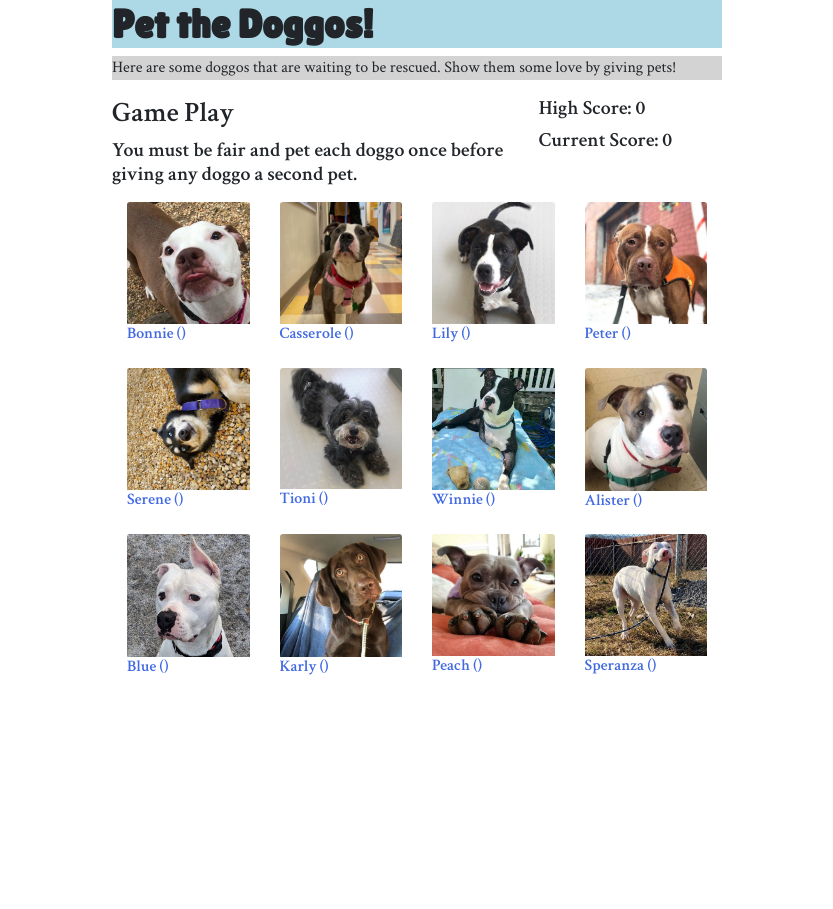
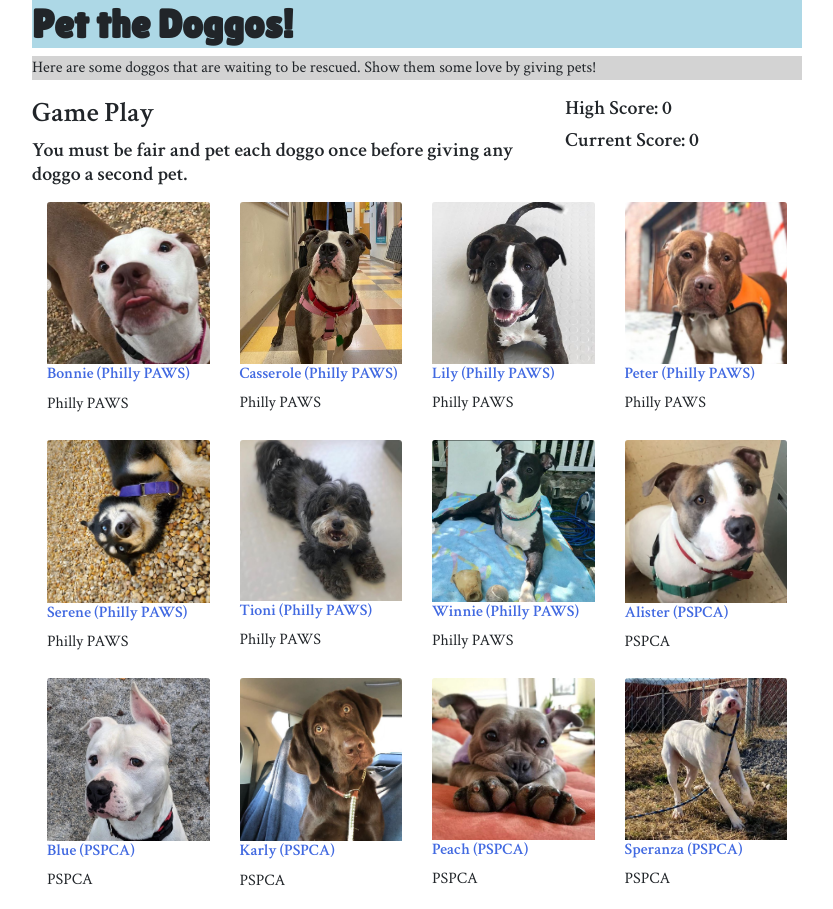
Before and after one commit to jshou403/click-a-dog, a React (Create React App) app: page / in a window 1280 px wide. Shown: the whole page, without its empty margins (223-1056 px from the left). Before the commit the page ends 800 px from the top, so only its background shows below. Built offline with nearby package versions, Linux system fonts and the light colour scheme.

Commit message:
Dog cards and full info are rendering to page. Started logic for updating score.

```diff
--- a/src/App.js
+++ b/src/App.js
@@ -14,21 +14,51 @@ class App extends React.Component {
 
   state = {
     doggosState: doggos,
+    // counter: 0,
     score: 0,
     highScore: 0,
     clickedDogs: []
   }
 
   whenPet = id => {
-    console.log(id);
+
+    // ?????!!!!!
+    const { score } = this.state;
+    // const { counter } = this.state;
+
+    console.log(`\n--- ID Clicked: ${id} ---`);
+
     // check if id is inside of clickedDogs array
-    // if it's not, add it to the clickedDogs array and increase the score using setState
-      // check if score > highscore, if so, set highScore to currentScore using setState
-    // if it is, reset the score to 0 using setState
+    if (this.state.clickedDogs.includes(id)) {
+      // if ID is in array...
+      console.log(`GAME OVER\nALREADY in array: ${this.state.clickedDogs}`);
+
+      // 1 - reset current state of _____ to 0
+
+      // 2 - run shuffle function
+
+    } else {
+      // if ID is not in array...
+
+      // 1 - add it to the clickedDogs array
+      this.state.clickedDogs.push(id);
+      console.log(`ADDED to array: ${this.state.clickedDogs}`);
+
+      // 2 - and increase the score using setState
+      // let scoreTracker use the value of const score to add to score
+      let scoreTracker = score + 1;
+      // set the value of the score property to the value of the scoreTracker
+      this.setState({ score: scoreTracker });
+
+      console.log(`\nscoreTracker: ${scoreTracker}`);
+      // console.log(`score: ${score}`);
+      // console.log(`this.state.score: ${this.state.score}`);
+    }
+
   }
 
   render() {
-    console.log(doggos);
+    // console.log(doggos);
     return (
       <Wrapper>
 
@@ -36,13 +66,13 @@ class App extends React.Component {
 
         <div className="row">
           <Instructions />
-            <Score />
+          <Score highScore={this.state.highScore} score={this.state.score} />
         </div>
 
         <div className="container">
           <div className="row">
             {this.state.doggosState.map(doggo => (
-                <DogCard onClick={this.whenPet} image={doggo.imageUrl} id={doggo.id} key={doggo.id} name={doggo.name} insta={doggo.insta.handle} />
+              <DogCard onClick={() => this.whenPet(doggo.id)} image={doggo.imageUrl} id={doggo.id} key={doggo.id} name={doggo.name} insta={doggo.insta.handle} />
 
             ))}
           </div>
--- a/src/components/Score/index.js
+++ b/src/components/Score/index.js
@@ -1,17 +1,17 @@
 import React from "react";
 import "./style.css";
 
-function Score() {
+function Score(props) {
     return (
         <div className="col-4 align-text-bottom">
-            <div className="highScore">
-           <h5>High Score: <span id="highScore">0</span></h5>
-           </div>
-           <div className="currentScore">
-               <h5>Current Score: <span id="currentScore">0</span></h5>
-           </div>
+            <div>
+                <h5>High Score: {props.highScore}</h5>
+            </div>
+            <div>
+                <h5>Current Score: {props.score}</h5>
+            </div>
         </div>
-            )
-        }
+    )
+}
 
 export default Score;
--- a/src/doggos.json
+++ b/src/doggos.json
@@ -3,130 +3,108 @@
         "id": 1,
         "name": "Bonnie",
         "imageUrl": "images/phillypaws-bonnie.png",
-        "insta": [
-            {
+        "insta": {
             "handle": "Philly PAWS",
             "link": "https://www.instagram.com/phillypaws/"
         }
-        ]
     },
     {
         "id": 2,
         "name": "Casserole",
         "imageUrl": "images/phillypaws-casserole.png",
-        "insta": [
-            {
+        "insta": {
             "handle": "Philly PAWS",
             "link": "https://www.instagram.com/phillypaws/"
         }
-        ]
     },
     {
         "id": 3,
         "name": "Lily",
         "imageUrl": "images/phillypaws-lily.png",
-        "insta": [
-            {
+        "insta": {
             "handle": "Philly PAWS",
             "link": "https://www.instagram.com/phillypaws/"
         }
-        ]
     },
     {
         "id": 4,
         "name": "Peter",
         "imageUrl": "images/phillypaws-peter.png",
-        "insta": [
-            {
+        "insta": {
             "handle": "Philly PAWS",
             "link": "https://www.instagram.com/phillypaws/"
         }
-        ]
     },
     {
         "id": 5,
         "name": "Serene",
         "imageUrl": "images/phillypaws-serene.png",
-        "insta": [
-            {
+        "insta": {
             "handle": "Philly PAWS",
             "link": "https://www.instagram.com/phillypaws/"
         }
-        ]
-    },    {
+    },
+    {
         "id": 6,
         "name": "Tioni",
         "imageUrl": "images/phillypaws-tioni.png",
-        "insta": [
-            {
+        "insta": {
             "handle": "Philly PAWS",
             "link": "https://www.instagram.com/phillypaws/"
         }
-        ]
     },
     {
         "id": 7,
         "name": "Winnie",
         "imageUrl": "images/phillypaws-winnie.png",
-        "insta": [
-            {
+        "insta": {
             "handle": "Philly PAWS",
             "link": "https://www.instagram.com/phillypaws/"
         }
-        ]
     },
     {
         "id": 8,
         "name": "Alister",
         "imageUrl": "images/pspca-alister.png",
-        "insta": [
-            {
+        "insta": {
             "handle": "PSPCA",
             "link": "https://www.instagram.com/pspca/"
         }
-        ]
     },
     {
         "id": 9,
         "name": "Blue",
         "imageUrl": "images/pspca-blue.png",
-        "insta": [
-            {
+        "insta": {
             "handle": "PSPCA",
             "link": "https://www.instagram.com/pspca/"
         }
-        ]
-    },    {
+    },
+    {
         "id": 10,
         "name": "Karly",
         "imageUrl": "images/pspca-karly.png",
-        "insta": [
-            {
+        "insta": {
             "handle": "PSPCA",
             "link": "https://www.instagram.com/pspca/"
         }
-        ]
     },
     {
         "id": 11,
         "name": "Peach",
         "imageUrl": "./images/pspca-peach.png",
-        "insta": [
-            {
+        "insta": {
             "handle": "PSPCA",
             "link": "https://www.instagram.com/pspca/"
         }
-        ]
     },
     {
         "id": 12,
         "name": "Speranza",
         "imageUrl": "./images/pspca-speranza.png",
-        "insta": [
-            {
+        "insta": {
             "handle": "PSPCA",
             "link": "https://www.instagram.com/pspca/"
         }
-        ]
     }
 ]
--- a/src/index.css
+++ b/src/index.css
@@ -4,7 +4,8 @@ body {
     'Ubuntu', 'Cantarell', 'Fira Sans', 'Droid Sans', 'Helvetica Neue',
     sans-serif; */
     font-family: 'Crimson Text', serif;
-    width: 50%;
+    /* min-width: 800px; */
+    max-width: 800px;
     margin: 0 auto;
   -webkit-font-smoothing: antialiased;
   -moz-osx-font-smoothing: grayscale;
```
Lines whose indentation alone changed are shown as unchanged.
